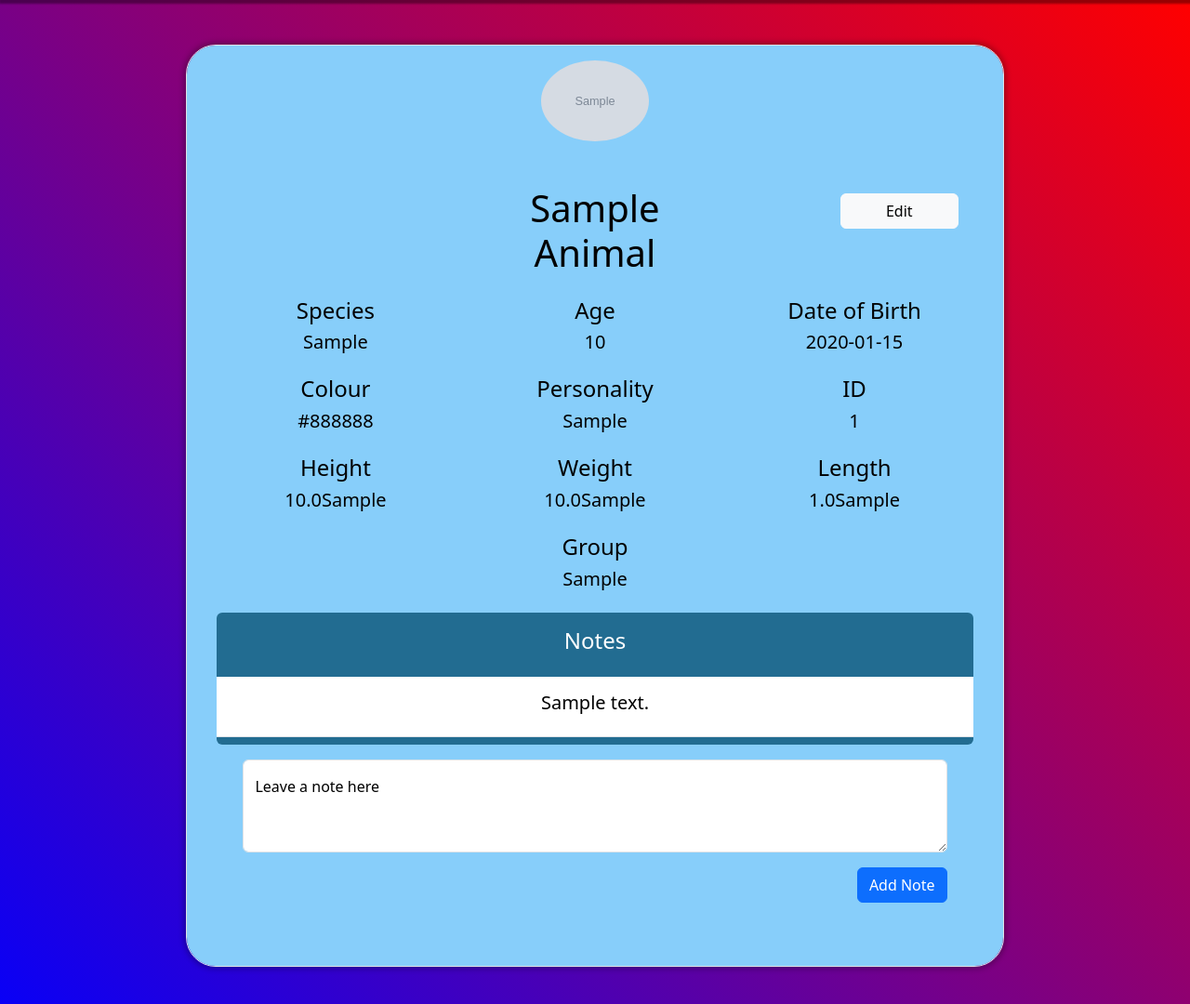
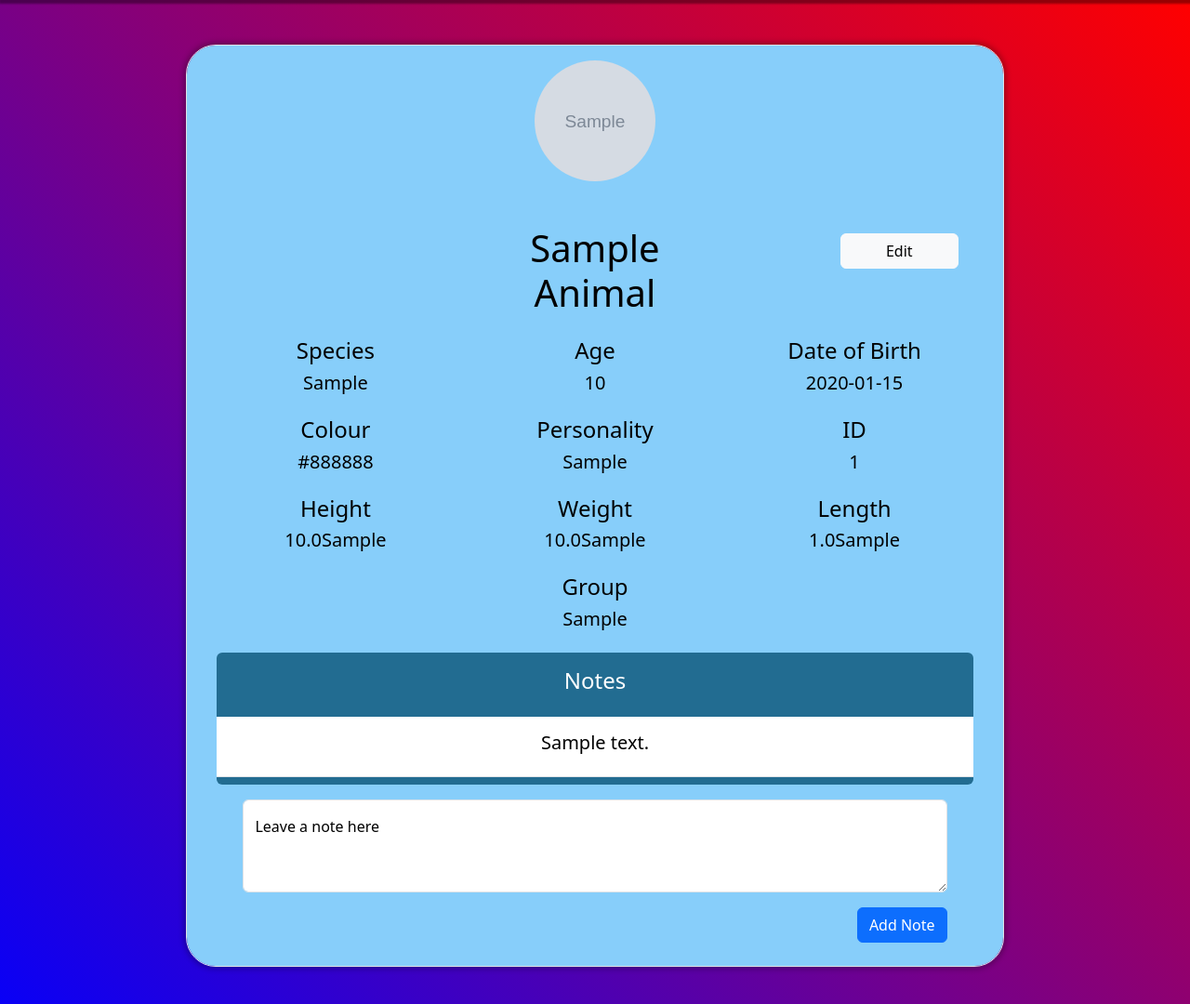
Before and after one commit to TobyJWalker/animal-tracker, a Flask app: page /animals/1 in a window 1280 px wide. Shown: the part 56-1136 px from the top of the page at 93% size. Run offline with Flask 3, Linux system fonts and the light colour scheme; the visitor is signed in with stand-in values (Sample User, id 1); tables that the repository leaves empty hold one stand-in row (values such as "Sample post"); grey boxes marked "Sample" are stand-in pictures.

Commit message:
Updated animal pic formatting

```diff
--- a/templates/animal_page.html
+++ b/templates/animal_page.html
@@ -7,11 +7,11 @@
 
         <div class="row justify-content-md-center">
             <div clas="col-md-auto"></div>
-            <div class="col col-sm-2">
+            <div class="col col-xs-2">
                 {% if animal.img_url %}
-                    <img src="{{ animal.img_url }}" class="img-fluid rounded-circle" alt="..." width="90" height="90" style="height:100%;width:100%;object-fit:cover;">
+                    <img src="{{ animal.img_url }}" class="img-fluid rounded-circle" alt="..." width="90px" height="90px" style="height:130px;width:130px;object-fit:cover;">
                 {% else %}
-                    <img src="/static/images/placeholder.jpeg" class="img-fluid rounded-circle" alt="..." width="90" height="90" style="height:100%;width:100%;object-fit:cover;">
+                    <img src="/static/images/placeholder.jpeg" class="img-fluid rounded-circle" alt="..." width="90px" height="90px" style="height:130px;width:130px;object-fit:cover;">
                 {% endif %}
             </div>
             <div clas="col-md-auto"></div>
```
